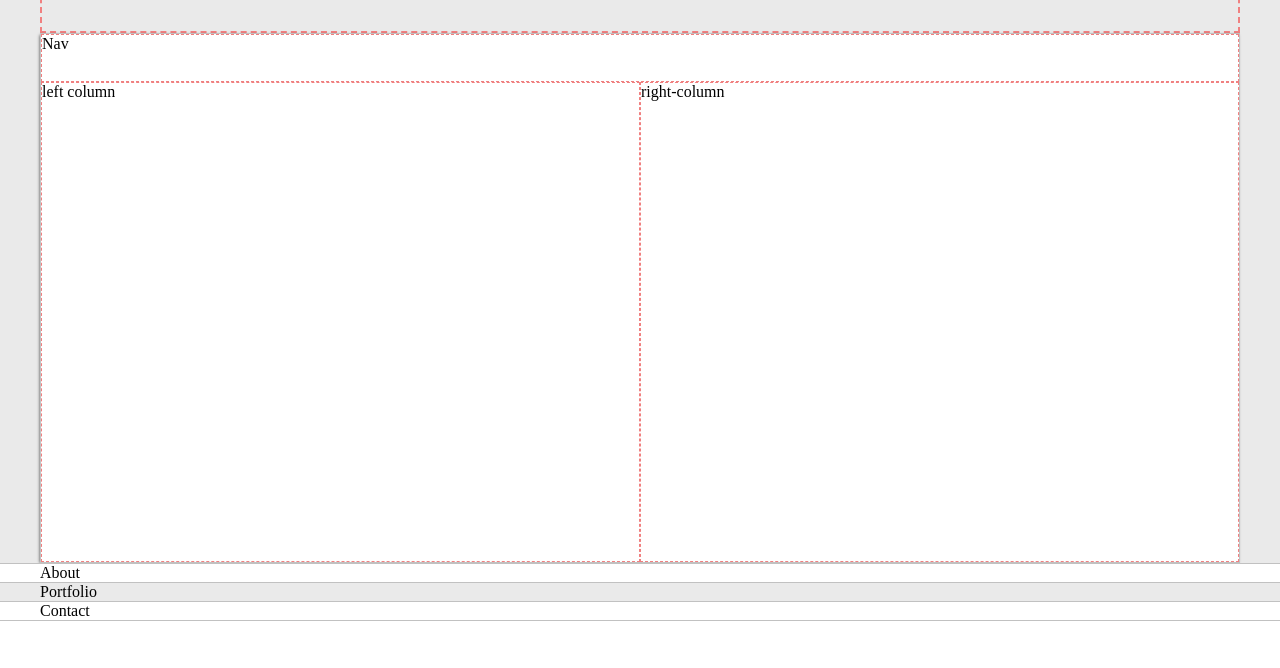
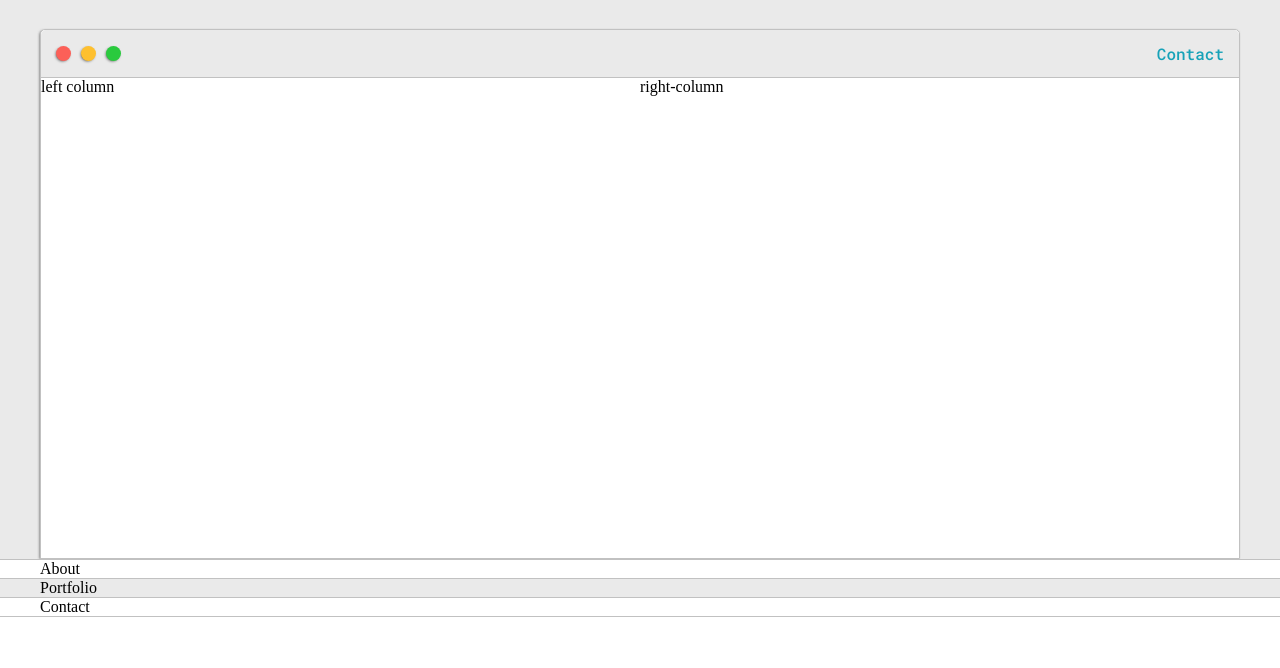
Before and after one commit to kathulhur/portfolio, a plain HTML site: page index.html in a window 1280 px wide. Shown: the part 132-800 px from the top of the page. Drawn offline with Linux system fonts and the light colour scheme.

Commit message:
Added the navbar

```diff
--- a/default.css
+++ b/default.css
@@ -61,16 +61,16 @@ h6 { font-size: 16px;}
 
 .greeting-wrapper {
     display: grid;
-
-    justify-content: center;
+    text-align: center;
+    /* justify-content: center; */
     align-content: center;
-    border:2px dashed lightcoral;
     min-height: 10em;
 }
 
 .intro-wrapper {
     background-color: var(--secondaryColor);
     border: 1px solid var(--borderColor);
+    border-radius: 5px 5px 0 0;
 
     --webkit-box-shadow: -1px 1px 3px -1px rgba(0, 0, 0, 0.75);
     -moz-box-shadow: -1px 1px 3px -1px rgba(0, 0, 0, 0.75);
@@ -86,18 +86,63 @@ h6 { font-size: 16px;}
 }
 
 .nav-wrapper {
+    border-radius: 5px 5px 0 0;
     grid-area: nav-wrapper;
-    border: 1px dashed lightcoral;
+    border-bottom: 1px solid var(--borderColor);
+    display: flex;
+    justify-content: space-between;
+    align-items: center;
+    background-color: var(--mainColor);
+}
+
+#navigation {
+    margin: 0;
+    padding: 10px;
+}
+
+#navigation li{
+    display: inline-block;
+    margin-right: 5px;
+    margin-left: 5px;
+}
+
+.dots-wrapper {
+    display: flex;
+    padding: 10px;
+}
+
+#dot1 {
+    background-color: #FC6058;
+}
+
+#dot2 {
+    background-color: #FEC02F;
+}
+
+#dot3 {
+    background-color: #2ACA3E;
+}
+
+.browser-dot {
+    background-color: black;
+    height: 15px;
+    width: 15px;
+    border-radius: 50%;
+    margin: 5px;
+
+    -webkit-box-shadow: -1px 1px 3px -1px rgba(0, 0, 0, 0.75);
+    -moz-box-shadow: -1px 1px 3px -1px rgba(0, 0, 0, 0.75);
+    box-shadow: -1px 1px 3px -1px rgba(0, 0, 0, 0.75);
+
 }
 
 .left-column {
     grid-area: left-column;
-    border: 1px dashed lightcoral;
 }
 
 .right-column {
     grid-area: right-column;
-    border: 1px dashed lightcoral;
+
 }
 
 @media screen and (max-width: 1200px){
--- a/index.html
+++ b/index.html
@@ -4,7 +4,7 @@
     <meta charset="UTF-8">
     <meta http-equiv="X-UA-Compatible" content="IE=edge">
     <meta name="viewport" content="width=device-width, initial-scale=1.0">
-    <title>Document</title>
+    <title>Portfolio</title>
 
     <!-- <link rel="preconnect" href="https://fonts.googleapis.com">
     <link rel="preconnect" href="https://fonts.gstatic.com" crossorigin> -->
@@ -23,7 +23,15 @@
 
             <div class="intro-wrapper">
                 <div class="nav-wrapper">
-                    Nav
+                    <div class="dots-wrapper">
+                        <div id="dot1" class="browser-dot"></div>
+                        <div id="dot2" class="browser-dot"></div>
+                        <div id="dot3" class="browser-dot"></div>
+                    </div>
+
+                    <ul id="navigation">
+                        <li><a href="#">Contact</a></li>
+                    </ul>
                 </div>
 
                 <div class="left-column">
```
Also changed, not shown: images/self.jpg (added), 1 other file.
